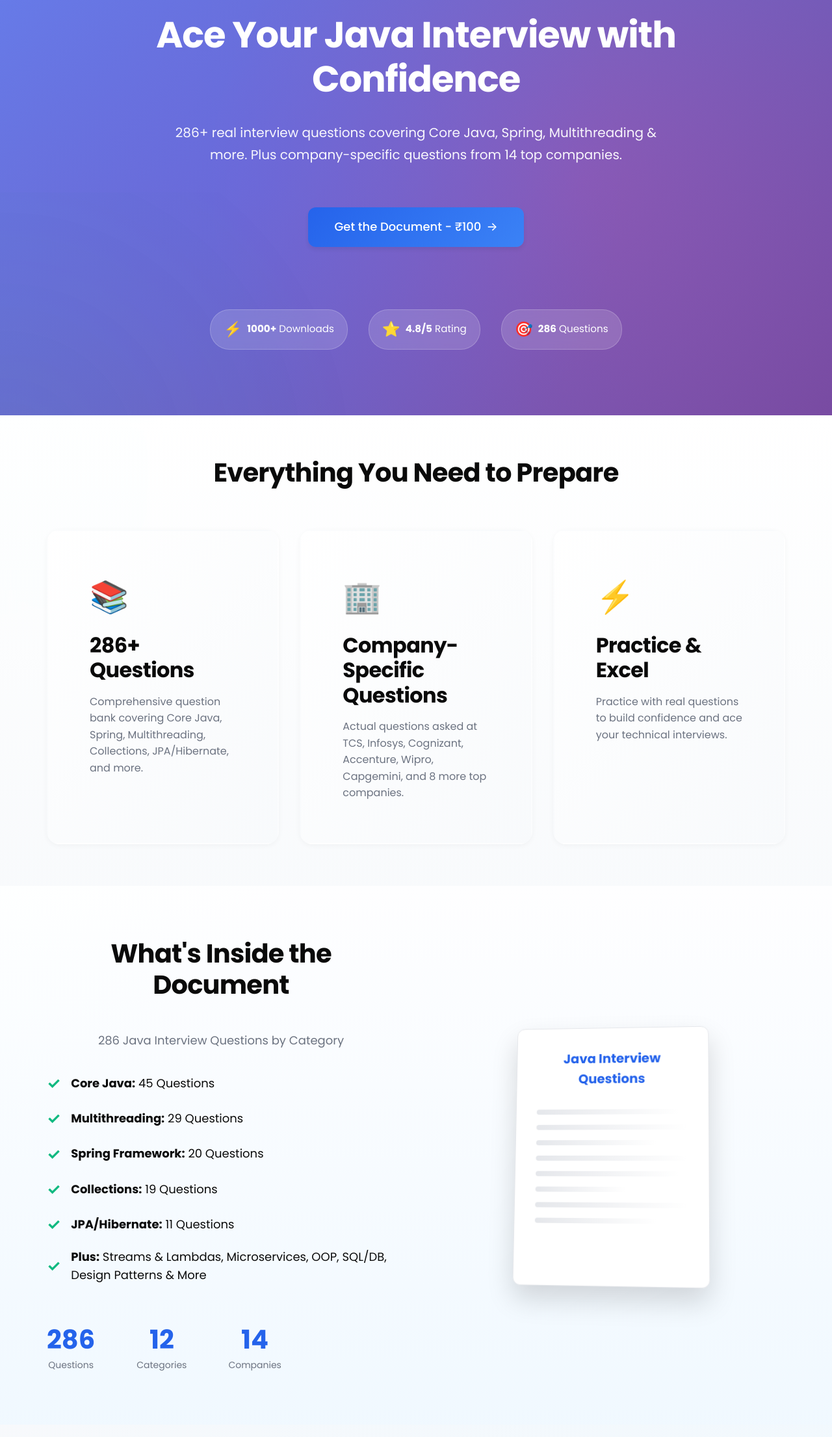
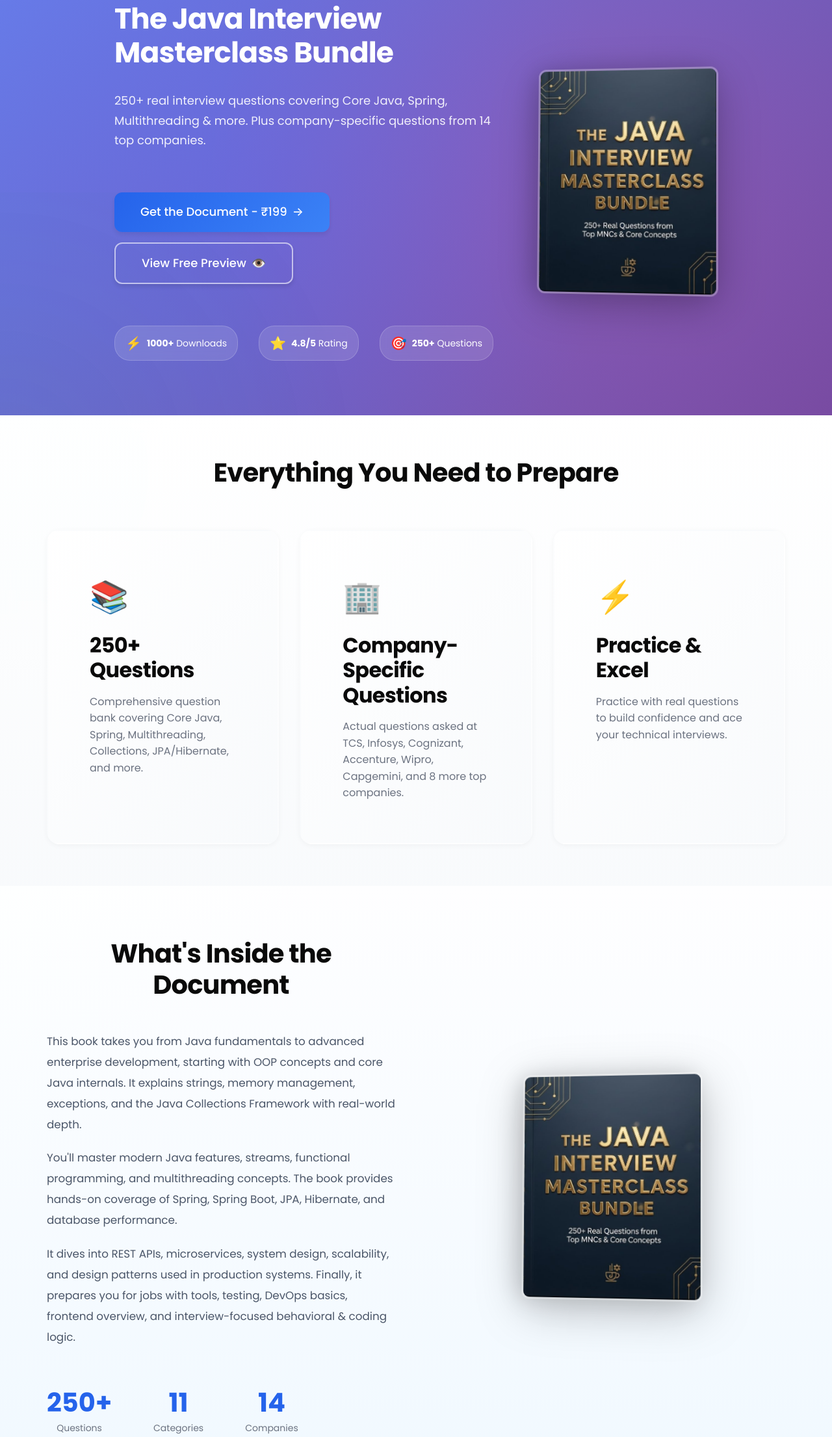
Before and after one commit to MachineAbiogenesis/intreview, a plain HTML site: page index.html in a window 1280 px wide. Shown: the part 81-2292 px from the top of the page at 65% size. Drawn offline with Linux system fonts and the light colour scheme.

Commit message:
Premium design improvements: reduced hero sizing, updated counts (250+ questions, 11 categories), modernized visual effects, enhanced mobile responsiveness

```diff
--- a/index.html
+++ b/index.html
@@ -11,12 +11,12 @@
 
     <!-- Open Graph / Social Media -->
     <meta property="og:type" content="website">
-    <meta property="og:title" content="Ace Your Java Interview - 286+ Real Interview Questions">
+    <meta property="og:title" content="The Java Interview Masterclass Bundle - 286+ Real Interview Questions">
     <meta property="og:description"
         content="286+ curated Java interview questions including company-specific questions from TCS, Infosys, Cognizant, Accenture & 10 more top companies.">
     <meta property="og:image" content="og-image.jpg">
 
-    <title>Ace Your Java Interview - 286+ Real Interview Questions</title>
+    <title>The Java Interview Masterclass Bundle - 286+ Real Interview Questions</title>
 
     <!-- Preconnect for performance -->
     <link rel="preconnect" href="https://fonts.googleapis.com">
@@ -31,13 +31,20 @@
     <section class="hero" id="hero">
         <div class="container">
             <div class="hero-content fade-up">
-                <h1 class="hero-title">Ace Your Java Interview with Confidence</h1>
-                <p class="hero-subtitle">286+ real interview questions covering Core Java, Spring, Multithreading &
+                <div class="hero-text">
+                    <h1 class="hero-title">The Java Interview Masterclass Bundle</h1>
+                    <p class="hero-subtitle">250+ real interview questions covering Core Java, Spring, Multithreading &
                         more. Plus company-specific questions from 14 top companies.</p>
+                    <div class="hero-buttons">
                         <a href="#pricing" class="btn btn-primary" id="hero-cta">
-                    <span class="btn-text">Get the Document - ₹100</span>
+                            <span class="btn-text">Get the Document - ₹199</span>
                             <span class="btn-icon">→</span>
                         </a>
+                        <a href="#preview" class="btn btn-outline" id="preview-cta">
+                            <span class="btn-text">View Free Preview</span>
+                            <span class="btn-icon">👁️</span>
+                        </a>
+                    </div>
                     <div class="hero-stats">
                         <div class="stat-badge">
                             <span class="stat-icon">⚡</span>
@@ -49,7 +56,13 @@
                         </div>
                         <div class="stat-badge">
                             <span class="stat-icon">🎯</span>
-                        <span class="stat-text"><strong>286</strong> Questions</span>
+                            <span class="stat-text"><strong>250+</strong> Questions</span>
+                        </div>
+                    </div>
+                </div>
+                <div class="hero-visual">
+                    <div class="book-mockup">
+                        <img src="book-cover.jpg" alt="The Java Interview Masterclass Bundle Cover" class="book-image">
                     </div>
                 </div>
             </div>
@@ -64,7 +77,7 @@
             <div class="features-grid">
                 <div class="feature-card fade-up">
                     <div class="feature-icon">📚</div>
-                    <h3 class="feature-title">286+ Questions</h3>
+                    <h3 class="feature-title">250+ Questions</h3>
                     <p class="feature-description">Comprehensive question bank covering Core Java, Spring,
                         Multithreading, Collections, JPA/Hibernate, and more.</p>
                 </div>
@@ -90,41 +103,33 @@
             <div class="inside-content">
                 <div class="inside-text fade-up">
                     <h2 class="section-title">What's Inside the Document</h2>
-                    <p class="section-subtitle">286 Java Interview Questions by Category</p>
-                    <ul class="checklist">
-                        <li class="checklist-item">
-                            <span class="check-icon">✓</span>
-                            <span><strong>Core Java:</strong> 45 Questions</span>
-                        </li>
-                        <li class="checklist-item">
-                            <span class="check-icon">✓</span>
-                            <span><strong>Multithreading:</strong> 29 Questions</span>
-                        </li>
-                        <li class="checklist-item">
-                            <span class="check-icon">✓</span>
-                            <span><strong>Spring Framework:</strong> 20 Questions</span>
-                        </li>
-                        <li class="checklist-item">
-                            <span class="check-icon">✓</span>
-                            <span><strong>Collections:</strong> 19 Questions</span>
-                        </li>
-                        <li class="checklist-item">
-                            <span class="check-icon">✓</span>
-                            <span><strong>JPA/Hibernate:</strong> 11 Questions</span>
-                        </li>
-                        <li class="checklist-item">
-                            <span class="check-icon">✓</span>
-                            <span><strong>Plus:</strong> Streams & Lambdas, Microservices, OOP, SQL/DB, Design Patterns
-                                & More</span>
-                        </li>
-                    </ul>
+                    <div class="inside-description">
+                        <p class="description-paragraph">
+                            This book takes you from Java fundamentals to advanced enterprise development, starting with
+                            OOP concepts and core Java internals.
+                            It explains strings, memory management, exceptions, and the Java Collections Framework with
+                            real-world depth.
+                        </p>
+                        <p class="description-paragraph">
+                            You'll master modern Java features, streams, functional programming, and multithreading
+                            concepts.
+                            The book provides hands-on coverage of Spring, Spring Boot, JPA, Hibernate, and database
+                            performance.
+                        </p>
+                        <p class="description-paragraph">
+                            It dives into REST APIs, microservices, system design, scalability, and design patterns used
+                            in production systems.
+                            Finally, it prepares you for jobs with tools, testing, DevOps basics, frontend overview, and
+                            interview-focused behavioral & coding logic.
+                        </p>
+                    </div>
                     <div class="stats">
                         <div class="stat-item">
-                            <div class="stat-number">286</div>
+                            <div class="stat-number">250+</div>
                             <div class="stat-label">Questions</div>
                         </div>
                         <div class="stat-item">
-                            <div class="stat-number">12</div>
+                            <div class="stat-number">11</div>
                             <div class="stat-label">Categories</div>
                         </div>
                         <div class="stat-item">
@@ -134,20 +139,8 @@
                     </div>
                 </div>
                 <div class="inside-visual fade-up">
-                    <div class="pdf-preview">
-                        <div class="pdf-mockup">
-                            <div class="pdf-header">Java Interview Questions</div>
-                            <div class="pdf-content">
-                                <div class="pdf-line long"></div>
-                                <div class="pdf-line"></div>
-                                <div class="pdf-line medium"></div>
-                                <div class="pdf-line"></div>
-                                <div class="pdf-line long"></div>
-                                <div class="pdf-line short"></div>
-                                <div class="pdf-line"></div>
-                                <div class="pdf-line medium"></div>
-                            </div>
-                        </div>
+                    <div class="book-mockup inside-book">
+                        <img src="book-cover.jpg" alt="The Java Interview Masterclass Bundle" class="book-image">
                     </div>
                 </div>
             </div>
@@ -182,7 +175,7 @@
     <section class="pricing" id="pricing">
         <div class="container">
             <div class="pricing-card fade-up">
-                <div class="pricing-badge">🔥 80% OFF - Limited Time!</div>
+                <div class="pricing-badge">🔥 60% OFF - Limited Time!</div>
 
                 <div class="pricing-main">
                     <!-- Left: Title and Features -->
@@ -207,12 +200,12 @@
                     <!-- Right: Price and CTA -->
                     <div class="pricing-action">
                         <div class="price-wrapper">
-                            <span class="original-price">₹500</span>
+                            <span class="original-price">₹999</span>
                             <div class="price-main">
                                 <span class="price-currency">₹</span>
-                                <span class="price-amount">100</span>
+                                <span class="price-amount">199</span>
                             </div>
-                            <span class="savings-text">Save 80%</span>
+                            <span class="savings-text">Save 60%</span>
                         </div>
                         <p class="price-note">One-time payment • Lifetime access</p>
                         <a href="#purchase" class="btn btn-primary btn-cta pulse-button" id="pricing-cta">
@@ -240,10 +233,11 @@
                 </div>
                 <div class="testimonial-card fade-up">
                     <div class="testimonial-stars">⭐⭐⭐⭐⭐</div>
-                    <p class="testimonial-text">"286 questions covering everything from Spring to JPA/Hibernate. The
-                        company-specific document helped me target my preparation. Worth every penny!"</p>
+                    <p class="testimonial-text">"The technical depth in these questions is exceptional. Covered
+                        everything from Spring internals to JPA/Hibernate optimization. Really prepared me for the
+                        coding rounds at top MNCs."</p>
                     <div class="testimonial-author">
-                        <div class="author-title">Senior Developer</div>
+                        <div class="author-title">Senior Backend Developer</div>
                     </div>
                 </div>
                 <div class="testimonial-card fade-up">
@@ -251,7 +245,7 @@
                     <p class="testimonial-text">"Well-organized by category and company. The questions are exactly what
                         I faced in real interviews. Best investment for interview prep."</p>
                     <div class="testimonial-author">
-                        <div class="author-title">Product Manager</div>
+                        <div class="author-title">Java Developer</div>
                     </div>
                 </div>
             </div>
@@ -262,9 +256,9 @@
     <section class="final-cta" id="final-cta">
         <div class="container">
             <div class="cta-content fade-up">
-                <h2 class="cta-title">Ready to Ace Your Java Interview?</h2>
+                <h2 class="cta-title">Ready to Master Your Java Interview?</h2>
                 <p class="cta-subtitle">Join hundreds of developers who transformed their interview preparation</p>
-                <a href="#purchase" class="btn btn-primary btn-large" id="final-cta-button">Get the Document - ₹100
+                <a href="#purchase" class="btn btn-primary btn-large" id="final-cta-button">Get the Document - ₹199
                     Only</a>
             </div>
         </div>
--- a/styles.css
+++ b/styles.css
@@ -209,8 +209,8 @@ section {
 }
 
 .btn-primary:hover {
-    transform: translateY(-3px) scale(1.03);
-    box-shadow: 0 15px 35px rgba(37, 99, 235, 0.4);
+    transform: translateY(-2px) scale(1.02);
+    box-shadow: 0 10px 28px rgba(37, 99, 235, 0.35);
 }
 
 .btn-primary:active {
@@ -253,6 +253,38 @@ section {
     font-size: 1.25rem;
 }
 
+.btn-outline {
+    position: relative;
+    overflow: hidden;
+    display: inline-flex;
+    align-items: center;
+    gap: 0.5rem;
+    background: transparent;
+    color: var(--color-white);
+    border: 2px solid rgba(255, 255, 255, 0.6);
+    box-shadow: 0 4px 6px rgba(0, 0, 0, 0.1);
+}
+
+.btn-outline::before {
+    content: '';
+    position: absolute;
+    inset: 0;
+    background: rgba(255, 255, 255, 0.1);
+    transform: scaleX(0);
+    transform-origin: left;
+    transition: transform 0.3s ease;
+}
+
+.btn-outline:hover::before {
+    transform: scaleX(1);
+}
+
+.btn-outline:hover {
+    border-color: var(--color-white);
+    transform: translateY(-3px);
+    box-shadow: 0 8px 16px rgba(0, 0, 0, 0.2);
+}
+
 /* ===================================
    Hero Section
    =================================== */
@@ -278,33 +310,89 @@ section {
 .hero-content {
     position: relative;
     z-index: 1;
-    text-align: center;
-    max-width: 800px;
+    display: flex;
+    align-items: center;
+    justify-content: space-between;
+    gap: 3rem;
+    max-width: 1200px;
+}
+
+.hero-text {
+    flex: 1;
+    max-width: 600px;
+    text-align: left;
+}
+
+.hero-visual {
+    flex: 0 0 auto;
+    display: flex;
+    align-items: center;
+    justify-content: center;
+}
+
+.book-mockup {
+    width: 280px;
+    height: auto;
+    position: relative;
+    transform: perspective(1200px) rotateY(-8deg) rotateX(2deg);
+    transition: all 0.5s cubic-bezier(0.4, 0, 0.2, 1);
+    animation: fadeInUp 0.8s var(--transition-ease);
+    filter: drop-shadow(0 15px 35px rgba(0, 0, 0, 0.25)) drop-shadow(-8px 0 15px rgba(0, 0, 0, 0.12));
+}
+
+.inside-book {
+    width: 280px;
+    margin: 0 auto;
+}
+
+.book-image {
+    width: 100%;
+    height: auto;
+    display: block;
+    border-radius: 12px;
+    border: 3px solid rgba(255, 255, 255, 0.3);
+    transition: all 0.5s cubic-bezier(0.4, 0, 0.2, 1);
+}
+
+.book-mockup:hover {
+    transform: perspective(1200px) rotateY(-5deg) rotateX(1deg) translateY(-10px) scale(1.04);
+    filter: drop-shadow(0 20px 45px rgba(0, 0, 0, 0.3)) drop-shadow(-10px 0 20px rgba(0, 0, 0, 0.15));
+}
+
+.hero-buttons {
+    display: flex;
+    gap: 1rem;
+    align-items: center;
+    flex-wrap: wrap;
+    margin-bottom: var(--spacing-md);
+    animation: fadeInUp 0.8s var(--transition-ease) 0.4s backwards;
 }
 
 .hero-title {
     margin-bottom: var(--spacing-md);
-    font-size: 3.5rem;
+    font-size: 2.75rem;
+    font-weight: 700;
     animation: fadeInUp 0.8s var(--transition-ease);
+    text-align: left;
 }
 
 .hero-subtitle {
-    font-size: 1.25rem;
+    font-size: 1.125rem;
     margin-bottom: var(--spacing-lg);
-    opacity: 0.95;
+    opacity: 0.9;
     line-height: 1.7;
+    font-weight: 400;
     animation: fadeInUp 0.8s var(--transition-ease) 0.2s backwards;
+    text-align: left;
 }
 
 .hero .btn-primary {
-    margin-bottom: var(--spacing-md);
-    animation: fadeInUp 0.8s var(--transition-ease) 0.4s backwards;
+    animation: none;
 }
 
 .hero-stats {
     display: flex;
     gap: var(--spacing-md);
-    justify-content: center;
     flex-wrap: wrap;
     margin-top: var(--spacing-lg);
 }
@@ -313,27 +401,27 @@ section {
     display: flex;
     align-items: center;
     gap: 0.5rem;
-    background: rgba(255, 255, 255, 0.15);
-    backdrop-filter: blur(10px);
-    padding: 0.75rem 1.25rem;
-    border-radius: 30px;
-    border: 1px solid rgba(255, 255, 255, 0.2);
+    background: rgba(255, 255, 255, 0.12);
+    backdrop-filter: blur(8px);
+    padding: 0.625rem 1rem;
+    border-radius: 24px;
+    border: 1px solid rgba(255, 255, 255, 0.18);
     animation: fadeInUp 0.8s var(--transition-ease) 0.6s backwards;
     transition: all 0.3s ease;
 }
 
 .stat-badge:hover {
-    background: rgba(255, 255, 255, 0.25);
-    transform: translateY(-3px);
-    box-shadow: 0 10px 25px rgba(0, 0, 0, 0.2);
+    background: rgba(255, 255, 255, 0.2);
+    transform: translateY(-2px);
+    box-shadow: 0 6px 16px rgba(0, 0, 0, 0.15);
 }
 
 .stat-icon {
-    font-size: 1.4rem;
+    font-size: 1.25rem;
 }
 
 .stat-text {
-    font-size: 0.95rem;
+    font-size: 0.875rem;
     color: var(--color-white);
 }
 
@@ -493,6 +581,18 @@ section {
     max-width: 700px;
     margin-left: auto;
     margin-right: auto;
+}
+
+.inside-description {
+    margin-bottom: var(--spacing-lg);
+}
+
+.description-paragraph {
+    font-size: 1.05rem;
+    line-height: 1.9;
+    color: #4a5568;
+    margin-bottom: 1.25rem;
+    text-align: left;
 }
 
 .pdf-preview {
@@ -1007,19 +1107,23 @@ section {
    =================================== */
 @media (max-width: 768px) {
     :root {
-        --font-size-3xl: 2.5rem;
-        --font-size-2xl: 2rem;
-        --font-size-xl: 1.5rem;
-        --spacing-lg: 3rem;
-        --spacing-xl: 4rem;
+        --font-size-3xl: 2rem;
+        --font-size-2xl: 1.75rem;
+        --font-size-xl: 1.35rem;
+        --spacing-lg: 2.5rem;
+        --spacing-xl: 3.5rem;
     }
 
     .hero-title {
-        font-size: 2.5rem;
+        font-size: 1.95rem;
+        text-align: center;
+        line-height: 1.2;
     }
 
     .hero-subtitle {
-        font-size: 1.125rem;
+        font-size: 1rem;
+        text-align: center;
+        line-height: 1.6;
     }
 
     .inside-content {
@@ -1043,6 +1147,76 @@ section {
         width: 100%;
     }
 
+    .book-mockup {
+        width: 200px;
+        transform: perspective(1000px) rotateY(-5deg) rotateX(1deg);
+        filter: drop-shadow(0 12px 25px rgba(0, 0, 0, 0.2)) drop-shadow(-6px 0 12px rgba(0, 0, 0, 0.1));
+    }
+
+    .book-mockup:hover {
+        transform: perspective(1000px) rotateY(-3deg) rotateX(0.5deg) translateY(-6px) scale(1.02);
+        filter: drop-shadow(0 16px 32px rgba(0, 0, 0, 0.25)) drop-shadow(-8px 0 16px rgba(0, 0, 0, 0.12));
+    }
+
+    .hero-buttons {
+        flex-direction: column;
+        width: 100%;
+    }
+
+    .hero-buttons .btn {
+        width: 100%;
+        padding: 0.875rem 1.5rem;
+        font-size: 0.95rem;
+    }
+
+    .hero-content {
+        flex-direction: column;
+        gap: 2rem;
+    }
+
+    .hero-text {
+        max-width: 100%;
+        text-align: center;
+    }
+
+    .hero-visual {
+        order: -1;
+    }
+
+    .hero-stats {
+        justify-content: center;
+        gap: 0.75rem;
+    }
+
+    .stat-badge {
+        padding: 0.5rem 0.875rem;
+    }
+
+    .stat-icon {
+        font-size: 1.1rem;
+    }
+
+    .stat-text {
+        font-size: 0.8rem;
+    }
+
+    .description-paragraph {
+        font-size: 0.95rem;
+        line-height: 1.75;
+    }
+
+    .section-title {
+        font-size: 1.85rem;
+    }
+
+    .container {
+        padding: 0 1.25rem;
+    }
+
+    .inside-book {
+        width: 200px;
+    }
+
     .pricing-main {
         flex-direction: column;
         gap: 2rem;
@@ -1064,6 +1238,10 @@ section {
         font-size: 4rem;
     }
 
+    .book-mockup {
+        width: 200px;
+    }
+
     .pdf-mockup {
         width: 250px;
         height: 350px;
```
Also changed, not shown: book-cover.jpg (added). Lines whose indentation alone changed are shown as unchanged.
